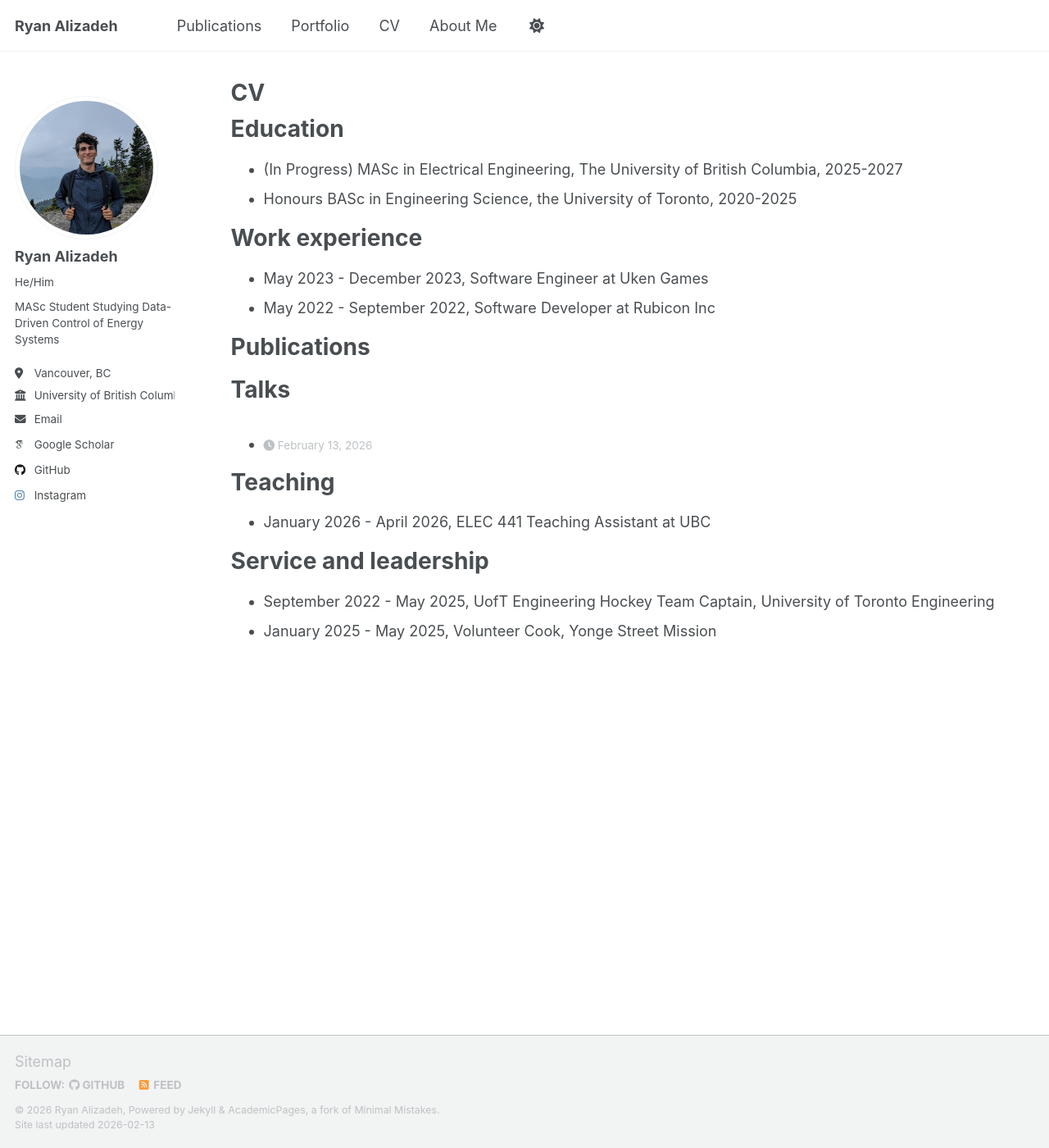
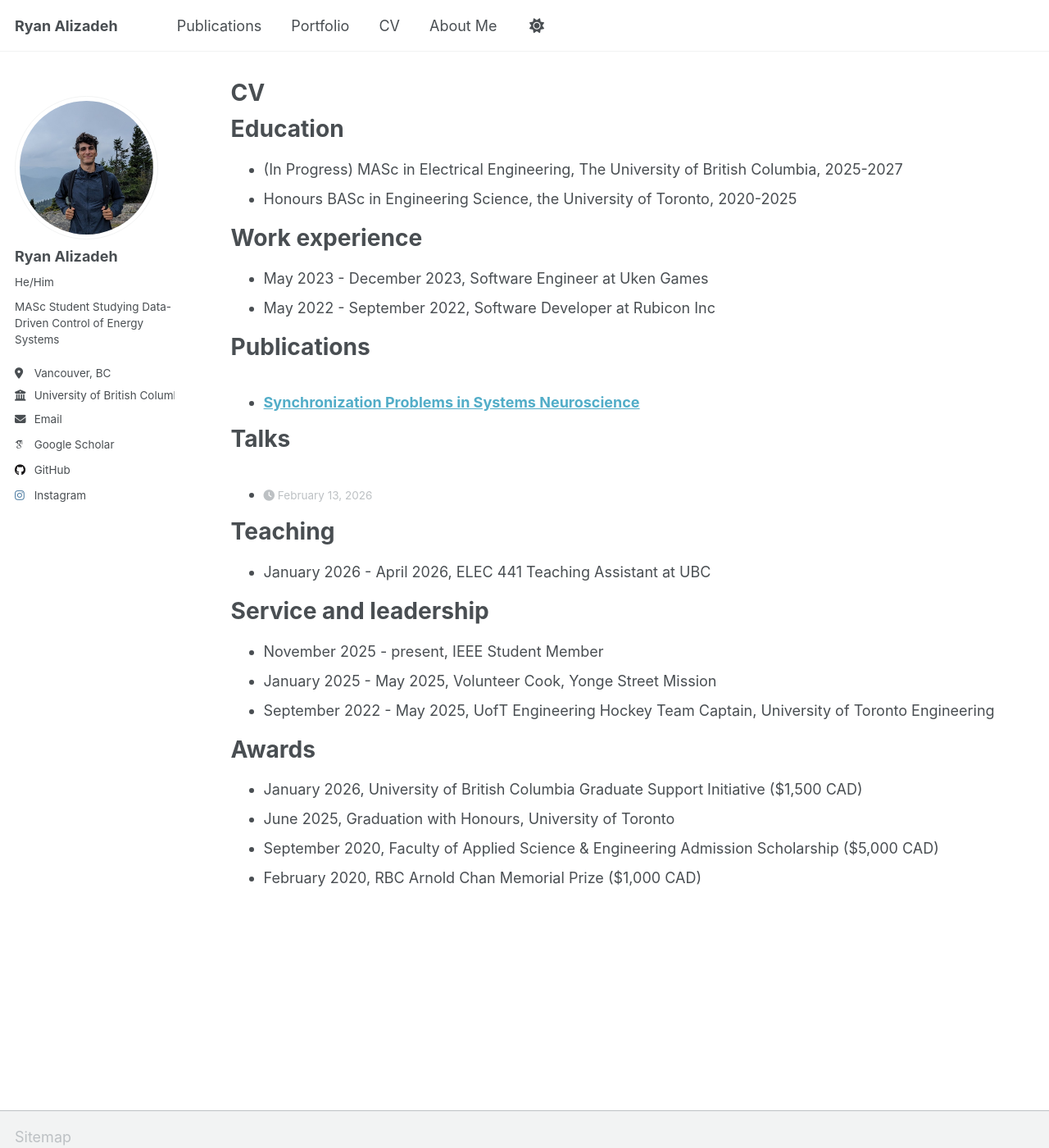
Before and after one commit to ryancalizadeh/ryancalizadeh.github.io, a Jekyll site: the page built from _pages/cv.md, in a window 1280 px wide and 1400 px high. Shown: the whole window at 82% size. Built offline with Jekyll 4.4.1, drawn with Linux system fonts in a browser that asks for light colours; some web fonts are replaced; a script that is not in the unit is left out; a file with an impossible date is left out.

Commit message:
Fix some things

```diff
--- a/_pages/cv.md
+++ b/_pages/cv.md
@@ -37,5 +37,13 @@ Teaching
 
 Service and leadership
 ======
+* November 2025 - present, IEEE Student Member
+* January 2025 - May 2025, Volunteer Cook, Yonge Street Mission
 * September 2022 - May 2025, UofT Engineering Hockey Team Captain, University of Toronto Engineering
-* January 2025 - May 2025, Volunteer Cook, Yonge Street Mission
+
+Awards
+======
+* January 2026, University of British Columbia Graduate Support Initiative ($1,500 CAD)
+* June 2025, Graduation with Honours, University of Toronto
+* September 2020, Faculty of Applied Science & Engineering Admission Scholarship ($5,000 CAD)
+* February 2020, RBC Arnold Chan Memorial Prize ($1,000 CAD)
```
Also changed, not shown: _publications/undergrad-thesis.md (+1 -1 lines), _talks/2012-03-01-talk-1.md (+1 -1 lines).
